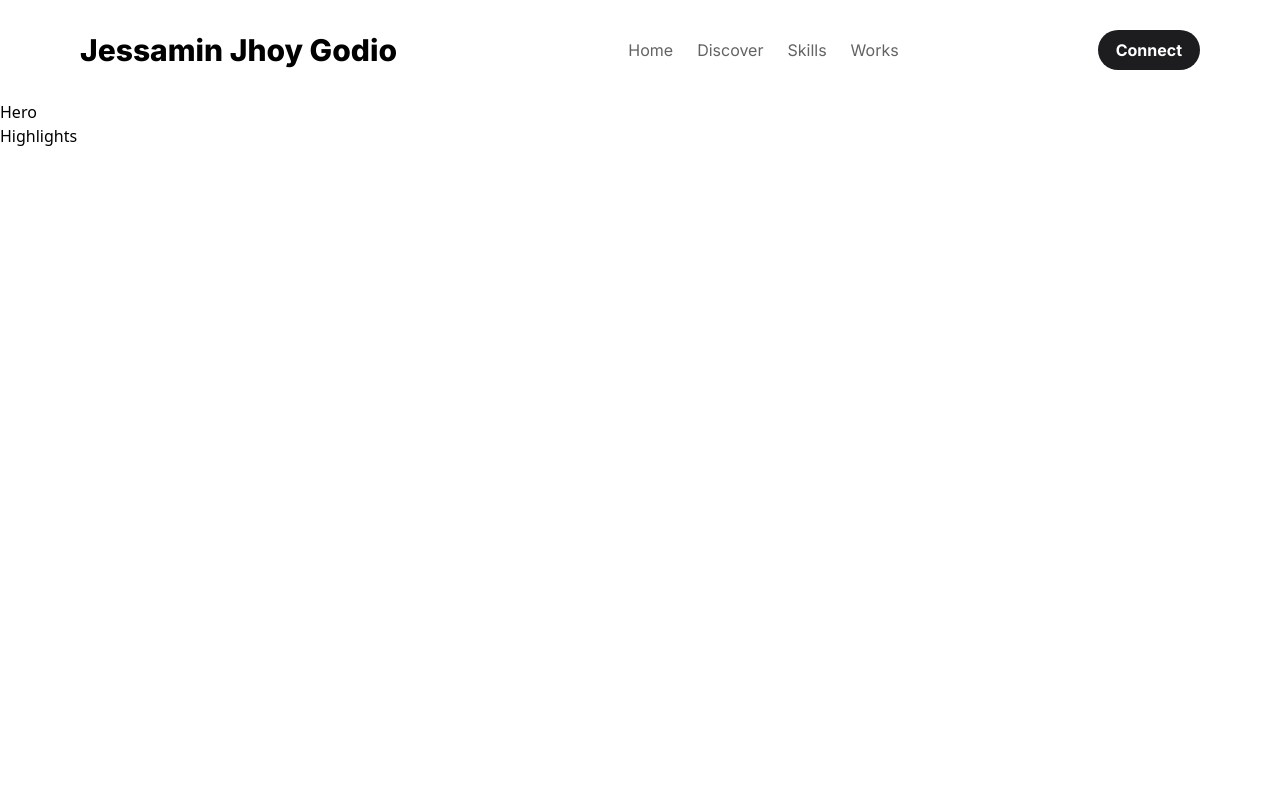
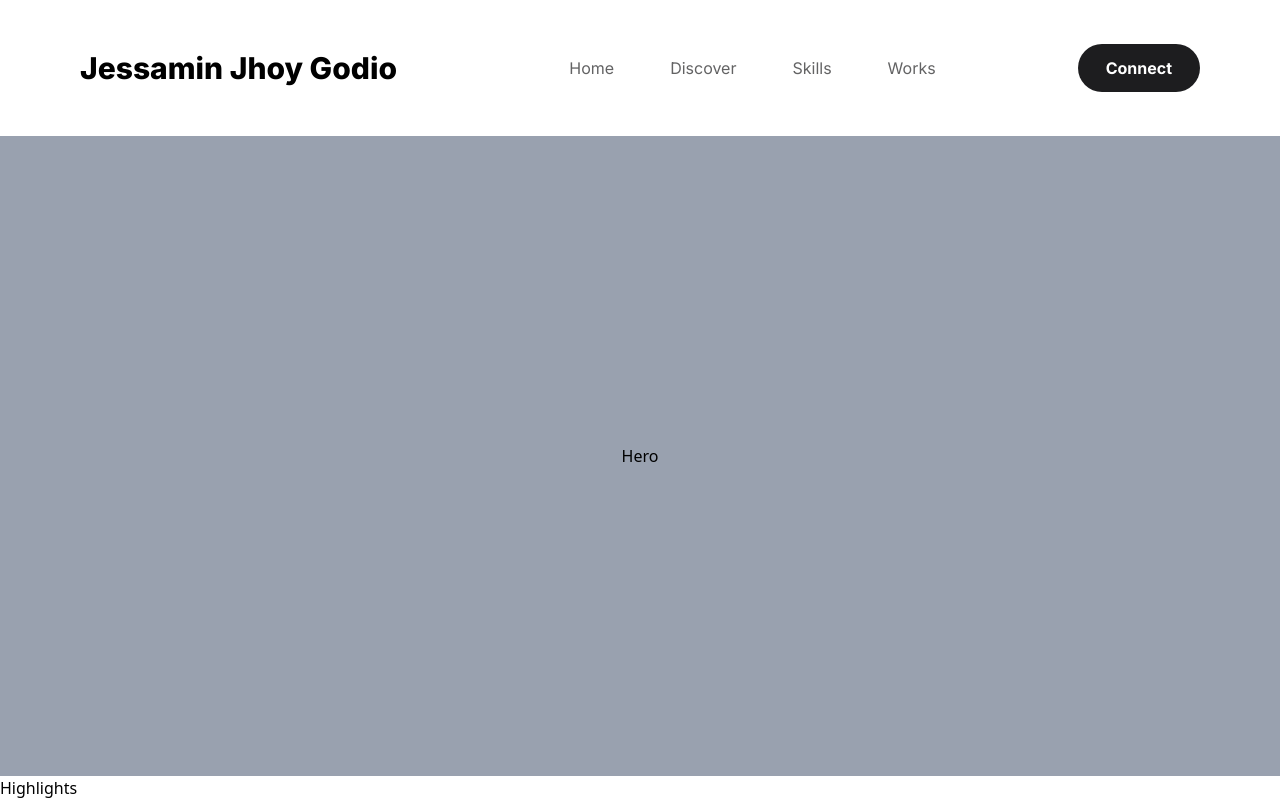
Before and after one commit to jessaming/jjg-portfolio, a React (Vite) app: page / in a window 1280 px wide. Built offline with nearby package versions, Linux system fonts and the light colour scheme.

Commit message:
fix m and p

```diff
--- a/src/components/Hero.jsx
+++ b/src/components/Hero.jsx
@@ -2,7 +2,7 @@ import React from 'react'
 
 const Hero = () => {
   return (
-    <div className='h-5/6'>Hero</div>
+    <div className='mt-4 h-160 p-3 bg-gray-400 text-center flex justify-center items-center'>Hero</div>
   )
 }
 
--- a/src/components/Navbar.jsx
+++ b/src/components/Navbar.jsx
@@ -4,18 +4,19 @@ import { navList } from '../constants'
 const Navbar = () => {
 
   return (
-    <header className='w-full py-5 sm:px-10 m-5 px-5 flex justify-between items-center' style={{padding: '32px'}}>
+    <header className='w-full py-6 sm:px-10 m-5 px-6 flex justify-between items-center'>
       <nav className='flex w-full screen-max-width items-center relative'>
-        <p className='font-bold inter-extrabold text-2xl lg:text-3xl text-center'>Jessamin Jhoy Godio</p>
+        <p className='font-bold inter-extrabold text-2xl lg:text-3xl text-center max-sm:-ml-5 sm:-ml-5'>Jessamin Jhoy Godio</p>
 
-        <div className='flex flex-1 justify-center hidden md:flex' style={{marginLeft: '-70px'}}>
+        <div className='flex flex-1 justify-center hidden md:flex -ml-28'>
           {navList.map((nav) => (
-            <div key={nav} className='inter-regular flex items-center text-md cursor-pointer text-[#636364] hover:text-[#1d1d1f] transition-all md:p-3 lg:px-5' style={{paddingInline:'12px'}}>
+            <div key={nav} className='inter-regular flex items-center text-md cursor-pointer text-[#636364] hover:text-[#1d1d1f] transition-all px-4 md:p-3 lg:px-6 xl:px-7'>
               {nav}
             </div>
           ))}
         </div>
-        <div className='bg-[#1d1d1f] rounded-3xl flex items-center max-sm:absolute max-sm:right-0 sm:absolute sm:right-0' style={{paddingTop:'8px', paddingBottom:'8px', paddingInline:'18px'}}>
+        {/* change to animated button (when hovered) */}
+        <div className='bg-[#1d1d1f] rounded-3xl flex items-center max-sm:absolute max-sm:right-5 sm:absolute sm:right-5 px-4'>
           <p className='inter-bold text-white text-center p-3 text-md' >
           Connect
         </p>
--- a/src/index.css
+++ b/src/index.css
@@ -1,8 +1,6 @@
 @import "tailwindcss";
 
 * {
-    margin: 0;
-    padding: 0;
     box-sizing: border-box;
   }
 
```
